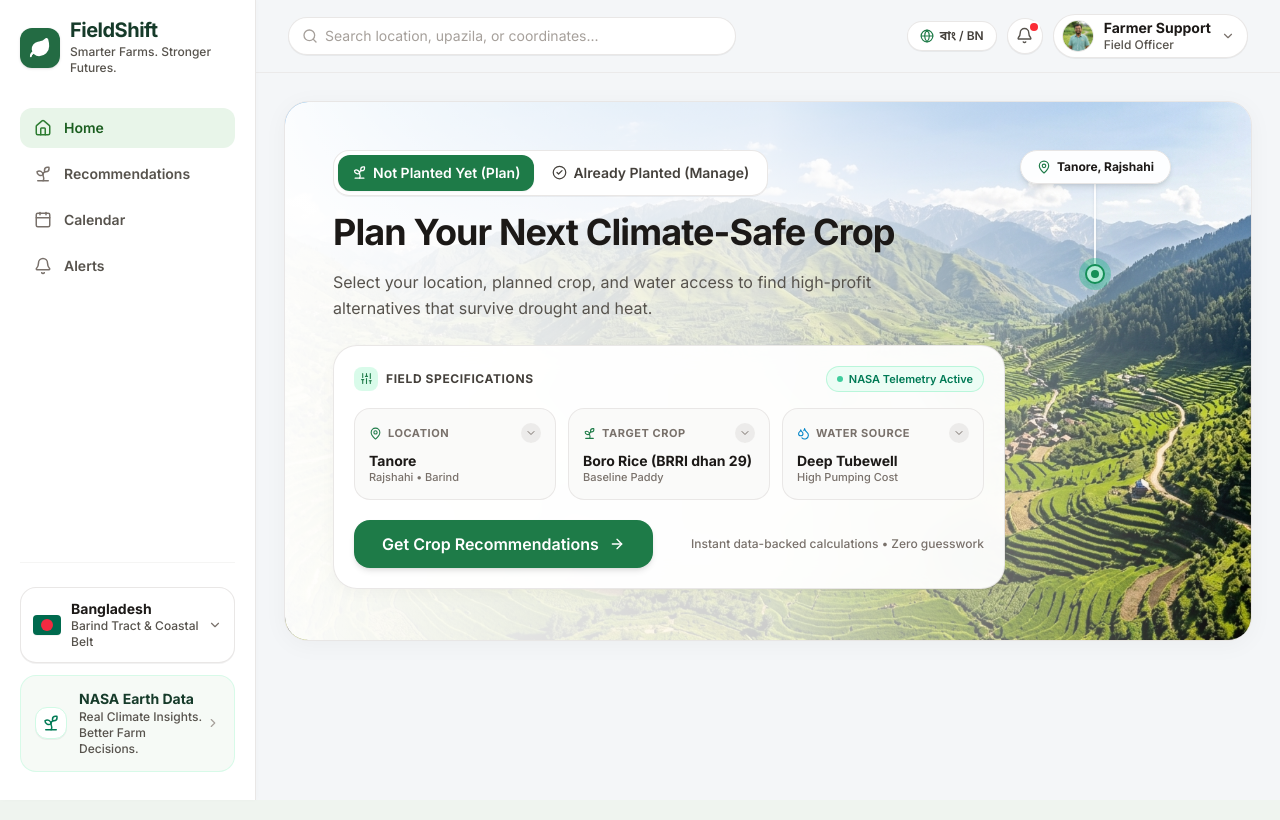
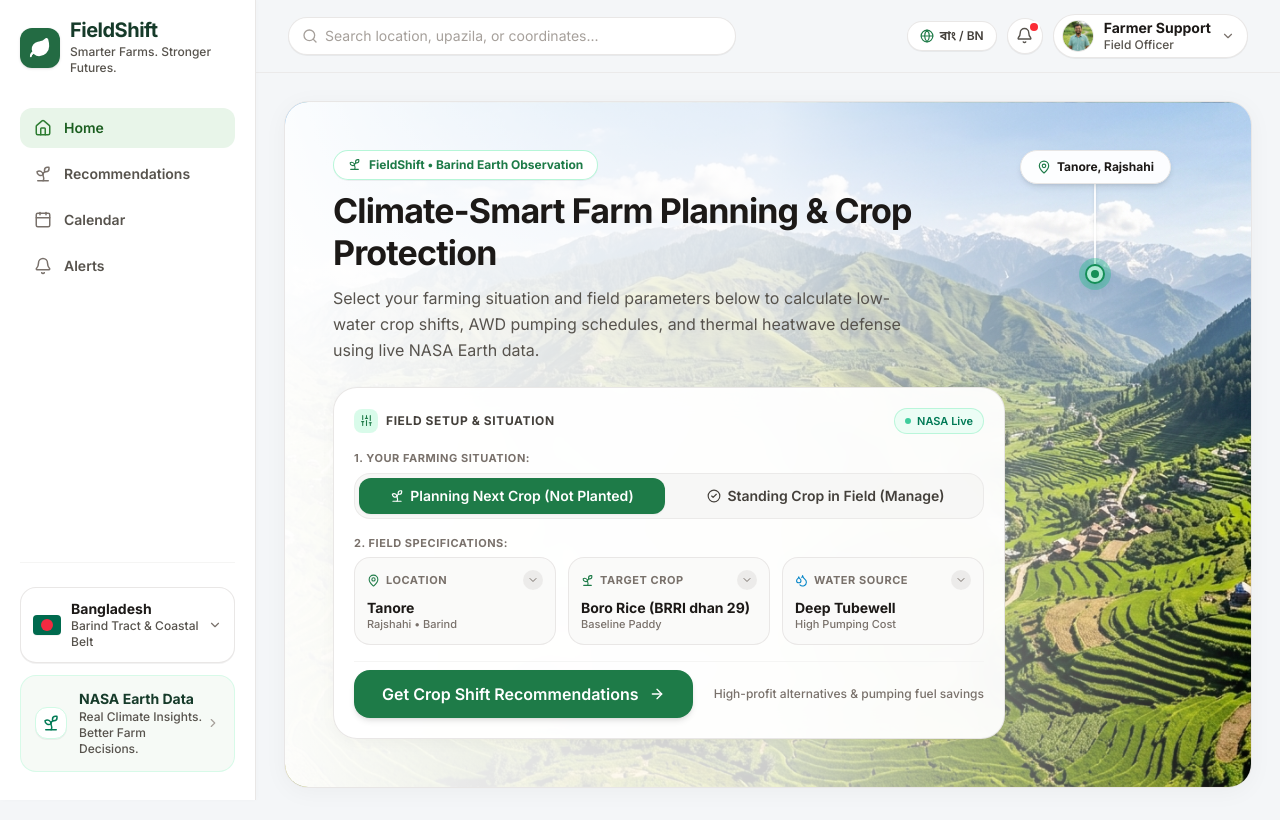
Before and after one commit to fahadislamfi99-cloud/fieldshift, a Next.js app: page / in a window 1280 px wide. Built offline with nearby package versions, Linux system fonts and the light colour scheme.

Commit message:
feat(home): consolidate farmer options into single card
Merge top farmer situation switch and field parameter selectors into one unified card to eliminate split interface.

```diff
--- a/src/app/page.tsx
+++ b/src/app/page.tsx
@@ -68,7 +68,7 @@ export default function HomePage() {
   return (
     <div className="space-y-6" suppressHydrationWarning>
       {/* HERO BANNER CARD (Full background image spanning edge-to-edge) */}
-      <div className="relative rounded-3xl overflow-hidden border border-stone-200/90 shadow-[0_4px_24px_rgba(0,0,0,0.04)] min-h-[500px] sm:min-h-[540px] flex flex-col justify-between">
+      <div className="relative rounded-3xl overflow-hidden border border-stone-200/90 shadow-[0_4px_24px_rgba(0,0,0,0.04)] min-h-[500px] sm:min-h-[560px] flex flex-col justify-between">
         {/* FULL BACKGROUND PHOTOGRAPHIC LANDSCAPE */}
         <div
           className="absolute inset-0 bg-cover bg-center"
@@ -76,7 +76,7 @@ export default function HomePage() {
         />
 
         {/* Soft gradient fade overlay so left text and filters are 100% readable while scenery shines */}
-        <div className="absolute inset-0 bg-gradient-to-r from-white/98 via-white/90 sm:via-white/80 to-transparent pointer-events-none" />
+        <div className="absolute inset-0 bg-gradient-to-r from-white/98 via-white/92 sm:via-white/80 to-transparent pointer-events-none" />
 
         {/* Floating Location Marker on the Landscape Photo (Desktop) */}
         <div className="hidden xl:flex absolute top-12 right-20 z-20 flex-col items-center pointer-events-none">
@@ -97,105 +97,104 @@ export default function HomePage() {
 
         {/* Hero Card Content Container */}
         <div className="relative z-10 p-6 sm:p-10 lg:p-12 flex flex-col justify-between h-full space-y-6 max-w-3xl">
-          <div className="space-y-3.5">
-            {/* Top Switcher Strip: Farming Situation & LocalStorage Status Pill */}
-            <div className="flex flex-wrap items-center gap-2.5">
-              <div className="p-1 rounded-2xl bg-white/95 backdrop-blur-md border border-stone-200/90 shadow-2xs flex items-center gap-1">
-                <button
-                  type="button"
-                  onClick={() => handleSelectStatus("not_planted")}
-                  className={`px-3.5 py-1.5 sm:py-2 rounded-xl text-xs sm:text-sm font-semibold transition-all flex items-center gap-1.5 ${
-                    !isPlanted
-                      ? "bg-[#1E7B48] text-white shadow-xs"
-                      : "text-stone-700 hover:text-stone-900 hover:bg-stone-100/70"
-                  }`}
-                >
-                  <Sprout size={15} />
-                  <span>
-                    {lang === "en" ? "Not Planted Yet (Plan)" : "ফসল লাগাইনি (পরিকল্পনা)"}
-                  </span>
-                </button>
-                <button
-                  type="button"
-                  onClick={() => handleSelectStatus("already_planted")}
-                  className={`px-3.5 py-1.5 sm:py-2 rounded-xl text-xs sm:text-sm font-semibold transition-all flex items-center gap-1.5 ${
-                    isPlanted
-                      ? "bg-[#1E7B48] text-white shadow-xs"
-                      : "text-stone-700 hover:text-stone-900 hover:bg-stone-100/70"
-                  }`}
-                >
-                  <CheckCircle2 size={15} />
-                  <span>
-                    {lang === "en" ? "Already Planted (Manage)" : "জমিতে ফসল আছে (পরিচর্যা)"}
-                  </span>
-                </button>
+          {/* Hero Header Text */}
+          <div className="space-y-2.5">
+            <div className="inline-flex items-center gap-2 px-3.5 py-1.5 rounded-full bg-white/95 backdrop-blur-md text-[#1E7B48] text-xs font-bold border border-emerald-200/80 shadow-2xs">
+              <Sprout size={13} className="text-[#1E7B48]" />
+              <span>{lang === "en" ? "FieldShift • Barind Earth Observation" : "ফিল্ডশিফট • বরেন্দ্র কৃষি পর্যবেক্ষণ"}</span>
             </div>
 
-              {hasConfigured && (
-                <div className="inline-flex items-center gap-1.5 px-3 py-1.5 rounded-full bg-emerald-50/95 backdrop-blur-md border border-emerald-200 text-xs font-semibold text-[#15803D] shadow-2xs">
-                  <ShieldCheck size={13} className="text-[#1E7B48]" />
-                  <span>
-                    {lang === "en" ? "Saved to Browser" : "ব্রাউজারে সংরক্ষিত"}
-                  </span>
-                  <button
-                    type="button"
-                    onClick={resetUserSelection}
-                    title={lang === "en" ? "Clear saved selection" : "সংরক্ষিত তথ্য মুছুন"}
-                    className="ml-1 text-emerald-700 hover:text-emerald-950 p-0.5 rounded-md hover:bg-emerald-100/60 transition-colors"
-                  >
-                    <RotateCcw size={11} />
-                  </button>
-                </div>
-              )}
-            </div>
-
-            {/* Main Title */}
-            <h1 className="text-[28px] sm:text-[36px] font-bold text-stone-900 tracking-tight leading-tight">
-              {isPlanted
-                ? (lang === "en"
-                    ? "Manage & Rescue Your Standing Crop"
-                    : "জমিতে থাকা ফসলের পরিচর্যা ও সুরক্ষা")
-                : (lang === "en"
-                    ? "Plan Your Next Climate-Safe Crop"
-                    : "ঝুঁকিমুক্ত ফসলের পরিকল্পনা করুন")}
+            <h1 className="text-[28px] sm:text-[34px] font-bold text-stone-900 tracking-tight leading-tight">
+              {lang === "en"
+                ? "Climate-Smart Farm Planning & Crop Protection"
+                : "জলবায়ু-সহনশীল ফসলের স্মার্ট পরিকল্পনা ও সুরক্ষা"}
             </h1>
 
-            {/* Subtitle */}
             <p className="text-sm sm:text-base font-normal text-stone-600 leading-relaxed max-w-xl">
-              {isPlanted
-                ? (lang === "en"
-                    ? "Your crop is in the field. Avoid dry pump burnout, save tubewell diesel with AWD, and shield flowers from 35°C heat waves."
-                    : "জমির ফসল সুরক্ষিত রাখতে পর্যায়ক্রমিক সেচ (AWD), তাপদাহে ফুল ঝরে পড়া রোধ এবং ভূগর্ভস্থ পানির সুরক্ষা ব্যবস্থা জানুন।")
-                : (lang === "en"
-                    ? "Select your location, planned crop, and water access to find high-profit alternatives that survive drought and heat."
-                    : "কম সেচ ও বেশি লাভের বিকল্প ফসল নির্বাচন এবং রোপণের সঠিক সময়সূচী জানতে তথ্য দিন।")}
+              {lang === "en"
+                ? "Select your farming situation and field parameters below to calculate low-water crop shifts, AWD pumping schedules, and thermal heatwave defense using live NASA Earth data."
+                : "নাসা উপগ্রহের আবহাওয়া তথ্যের ভিত্তিতে কম সেচের লাভজনক বিকল্প ফসল, পর্যায়ক্রমিক সেচ (AWD) এবং তাপদাহ থেকে সুরক্ষার নির্দেশনা পেতে নিচের তথ্যগুলো নির্ধারণ করুন।"}
             </p>
           </div>
 
           {/* =========================================================================
-              UPGRADED FIELD SPECIFICATIONS CARD (Crisp Visual Hierarchy & UX)
+              UNIFIED OPTION SELECT CARD (All options consolidated in ONE place)
               ========================================================================= */}
           <div className="p-4 sm:p-5 rounded-3xl bg-white/95 backdrop-blur-md border border-stone-200/90 shadow-[0_4px_16px_rgba(0,0,0,0.03)] space-y-4">
-            {/* Header with clean label & live telemetry chip */}
+            {/* Header: Label & Status Badges */}
             <div className="flex items-center justify-between">
               <div className="flex items-center gap-2">
                 <div className="w-6 h-6 rounded-lg bg-emerald-100/80 text-[#1E7B48] flex items-center justify-center">
                   <Sliders size={13} />
                 </div>
                 <span className="text-xs font-bold text-stone-700 uppercase tracking-wider">
-                  {lang === "en" ? "Field Specifications" : "জমির বিবরণ ও তথ্য"}
+                  {lang === "en" ? "Field Setup & Situation" : "জমির তথ্য ও বর্তমান পরিস্থিতি"}
                 </span>
               </div>
+
+              <div className="flex items-center gap-2">
+                {hasConfigured && (
+                  <div className="inline-flex items-center gap-1.5 px-2.5 py-1 rounded-full bg-emerald-50 text-[11px] font-semibold text-[#15803D] border border-emerald-200/70">
+                    <ShieldCheck size={12} className="text-[#1E7B48]" />
+                    <span>{lang === "en" ? "Saved" : "সংরক্ষিত"}</span>
+                    <button
+                      type="button"
+                      onClick={resetUserSelection}
+                      title={lang === "en" ? "Clear saved selection" : "সংরক্ষিত তথ্য মুছুন"}
+                      className="ml-0.5 text-emerald-700 hover:text-emerald-950 p-0.5 rounded-md hover:bg-emerald-100/60 transition-colors"
+                    >
+                      <RotateCcw size={10} />
+                    </button>
+                  </div>
+                )}
                 <div className="flex items-center gap-1.5 text-[11px] font-semibold text-emerald-700 bg-emerald-50 px-2.5 py-1 rounded-full border border-emerald-200/70">
                   <span className="w-1.5 h-1.5 rounded-full bg-emerald-500 animate-pulse" />
-                <span>NASA Telemetry Active</span>
+                  <span>NASA Live</span>
+                </div>
               </div>
             </div>
 
-            {/* 3 Dedicated Interactive Tile Selectors */}
+            {/* STEP 1: Farmer Situation Switcher (Moved INSIDE this card!) */}
+            <div className="space-y-1.5">
+              <span className="text-[11px] font-bold text-stone-500 uppercase tracking-wider block">
+                {lang === "en" ? "1. Your Farming Situation:" : "১. আপনার বর্তমান পরিস্থিতি:"}
+              </span>
+              <div className="grid grid-cols-1 sm:grid-cols-2 gap-2 p-1 rounded-2xl bg-stone-100/80 border border-stone-200/70">
+                <button
+                  type="button"
+                  onClick={() => handleSelectStatus("not_planted")}
+                  className={`py-2 px-3 rounded-xl text-xs sm:text-sm font-semibold transition-all flex items-center justify-center gap-1.5 ${
+                    !isPlanted
+                      ? "bg-[#1E7B48] text-white shadow-xs"
+                      : "text-stone-700 hover:text-stone-900 hover:bg-white/60"
+                  }`}
+                >
+                  <Sprout size={14} />
+                  <span>{lang === "en" ? "Planning Next Crop (Not Planted)" : "ফসল লাগাইনি (পরিকল্পনা)"}</span>
+                </button>
+                <button
+                  type="button"
+                  onClick={() => handleSelectStatus("already_planted")}
+                  className={`py-2 px-3 rounded-xl text-xs sm:text-sm font-semibold transition-all flex items-center justify-center gap-1.5 ${
+                    isPlanted
+                      ? "bg-[#1E7B48] text-white shadow-xs"
+                      : "text-stone-700 hover:text-stone-900 hover:bg-white/60"
+                  }`}
+                >
+                  <CheckCircle2 size={14} />
+                  <span>{lang === "en" ? "Standing Crop in Field (Manage)" : "জমিতে ফসল আছে (পরিচর্যা)"}</span>
+                </button>
+              </div>
+            </div>
+
+            {/* STEP 2: The 3 Field Details Tiles */}
+            <div className="space-y-1.5">
+              <span className="text-[11px] font-bold text-stone-500 uppercase tracking-wider block">
+                {lang === "en" ? "2. Field Specifications:" : "২. জমির বিবরণ:"}
+              </span>
               <div className="grid grid-cols-1 sm:grid-cols-3 gap-3">
                 {/* Tile 1: Location */}
-              <div className="group relative p-3.5 rounded-2xl bg-stone-50/90 hover:bg-white border border-stone-200/90 hover:border-emerald-500/80 hover:shadow-xs focus-within:border-emerald-600 focus-within:ring-2 focus-within:ring-emerald-500/20 transition-all flex flex-col justify-between min-h-[92px]">
+                <div className="group relative p-3 rounded-2xl bg-stone-50/90 hover:bg-white border border-stone-200/90 hover:border-emerald-500/80 hover:shadow-xs focus-within:border-emerald-600 focus-within:ring-2 focus-within:ring-emerald-500/20 transition-all flex flex-col justify-between min-h-[88px]">
                   <div className="flex items-center justify-between">
                     <span className="text-[11px] font-bold text-stone-500 uppercase tracking-wider flex items-center gap-1.5">
                       <MapPin size={13} className="text-[#1E7B48]" />
@@ -206,7 +205,7 @@ export default function HomePage() {
                     </div>
                   </div>
 
-                <div className="mt-1.5">
+                  <div className="mt-1">
                     <div className="text-sm font-bold text-stone-900 group-hover:text-[#1E7B48] transition-colors leading-tight">
                       {currentZone.nameEn.split(",")[0]}
                     </div>
@@ -215,7 +214,6 @@ export default function HomePage() {
                     </div>
                   </div>
 
-                {/* Accessible native select covering whole tile */}
                   <select
                     aria-label="Select Target Location"
                     value={currentZone.id}
@@ -230,8 +228,8 @@ export default function HomePage() {
                   </select>
                 </div>
 
-              {/* Tile 2: Crop (Contextual: Standing vs Planned) */}
-              <div className="group relative p-3.5 rounded-2xl bg-stone-50/90 hover:bg-white border border-stone-200/90 hover:border-emerald-500/80 hover:shadow-xs focus-within:border-emerald-600 focus-within:ring-2 focus-within:ring-emerald-500/20 transition-all flex flex-col justify-between min-h-[92px]">
+                {/* Tile 2: Crop */}
+                <div className="group relative p-3 rounded-2xl bg-stone-50/90 hover:bg-white border border-stone-200/90 hover:border-emerald-500/80 hover:shadow-xs focus-within:border-emerald-600 focus-within:ring-2 focus-within:ring-emerald-500/20 transition-all flex flex-col justify-between min-h-[88px]">
                   <div className="flex items-center justify-between">
                     <span className="text-[11px] font-bold text-stone-500 uppercase tracking-wider flex items-center gap-1.5">
                       <Sprout size={13} className="text-[#1E7B48]" />
@@ -246,7 +244,7 @@ export default function HomePage() {
                     </div>
                   </div>
 
-                <div className="mt-1.5">
+                  <div className="mt-1">
                     <div className="text-sm font-bold text-stone-900 group-hover:text-[#1E7B48] transition-colors leading-tight">
                       {currentCrop.nameEn}
                     </div>
@@ -272,7 +270,7 @@ export default function HomePage() {
                 </div>
 
                 {/* Tile 3: Water Access */}
-              <div className="group relative p-3.5 rounded-2xl bg-stone-50/90 hover:bg-white border border-stone-200/90 hover:border-emerald-500/80 hover:shadow-xs focus-within:border-emerald-600 focus-within:ring-2 focus-within:ring-emerald-500/20 transition-all flex flex-col justify-between min-h-[92px]">
+                <div className="group relative p-3 rounded-2xl bg-stone-50/90 hover:bg-white border border-stone-200/90 hover:border-emerald-500/80 hover:shadow-xs focus-within:border-emerald-600 focus-within:ring-2 focus-within:ring-emerald-500/20 transition-all flex flex-col justify-between min-h-[88px]">
                   <div className="flex items-center justify-between">
                     <span className="text-[11px] font-bold text-stone-500 uppercase tracking-wider flex items-center gap-1.5">
                       <Droplets size={13} className="text-[#0284C7]" />
@@ -283,7 +281,7 @@ export default function HomePage() {
                     </div>
                   </div>
 
-                <div className="mt-1.5">
+                  <div className="mt-1">
                     <div className="text-sm font-bold text-stone-900 group-hover:text-[#0284C7] transition-colors leading-tight">
                       {waterAccess}
                     </div>
@@ -308,16 +306,17 @@ export default function HomePage() {
                   </select>
                 </div>
               </div>
+            </div>
 
             {/* Bottom Row inside card: Action Button & Context Note */}
-            <div className="pt-1 flex flex-col sm:flex-row sm:items-center justify-between gap-3">
+            <div className="pt-2 flex flex-col sm:flex-row sm:items-center justify-between gap-3 border-t border-stone-100">
               {isPlanted ? (
                 <Link
                   href="/advisory"
                   onClick={handleProceed}
                   className="inline-flex items-center justify-center gap-2.5 px-7 py-3 rounded-2xl bg-[#1E7B48] hover:bg-[#165E36] text-white text-sm sm:text-base font-semibold shadow-md hover:shadow-lg transition-all"
                 >
-                  <span>{lang === "en" ? "Open In-Season Field Advisory" : "জমির জরুরি কৃষি পরামর্শ"}</span>
+                  <span>{lang === "en" ? "Open In-Season Field Advisory" : "জমির জরুরি কৃষি পরামর্শ দেখুন"}</span>
                   <ArrowRight size={16} />
                 </Link>
               ) : (
@@ -326,15 +325,15 @@ export default function HomePage() {
                   onClick={handleProceed}
                   className="inline-flex items-center justify-center gap-2.5 px-7 py-3 rounded-2xl bg-[#1E7B48] hover:bg-[#165E36] text-white text-sm sm:text-base font-semibold shadow-md hover:shadow-lg transition-all"
                 >
-                  <span>{lang === "en" ? "Get Crop Recommendations" : "বিকল্প ফসলের তালিকা দেখুন"}</span>
+                  <span>{lang === "en" ? "Get Crop Shift Recommendations" : "বিকল্প ফসলের তালিকা দেখুন"}</span>
                   <ArrowRight size={16} />
                 </Link>
               )}
 
               <span className="text-xs text-stone-500 font-medium">
-                {lang === "en"
-                  ? "Instant data-backed calculations • Zero guesswork"
-                  : "নাসার তথ্যের ভিত্তিতে সঠিক সিদ্ধান্ত"}
+                {isPlanted
+                  ? (lang === "en" ? "AWD water-saving schedule & flower heat guard" : "পর্যায়ক্রমিক সেচ ও ফুল ঝরা রোধের নির্দেশনা")
+                  : (lang === "en" ? "High-profit alternatives & pumping fuel savings" : "কম সেচের লাভজনক বিকল্প ফসল ও সাশ্রয়")}
               </span>
             </div>
           </div>
```
Lines whose indentation alone changed are shown as unchanged.
